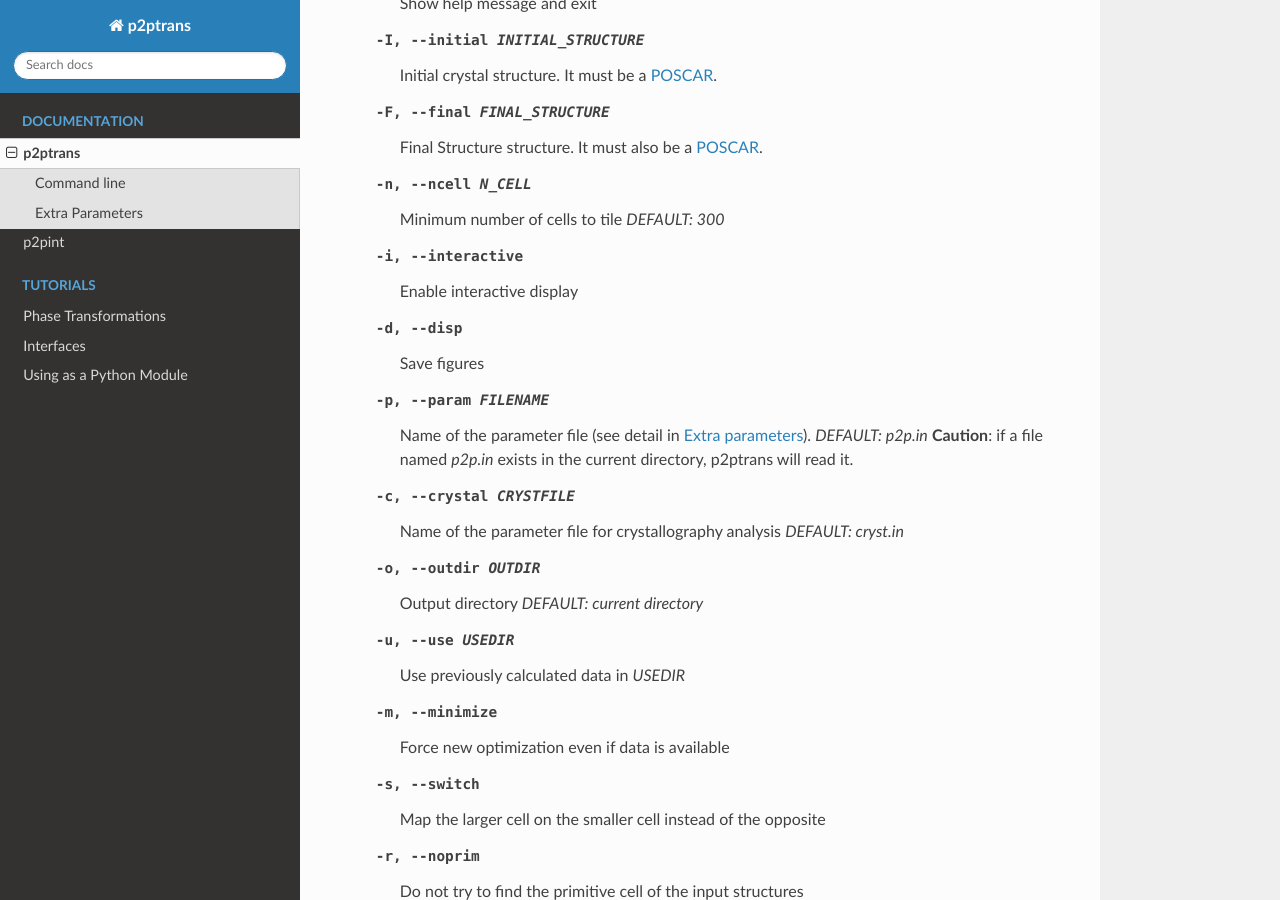
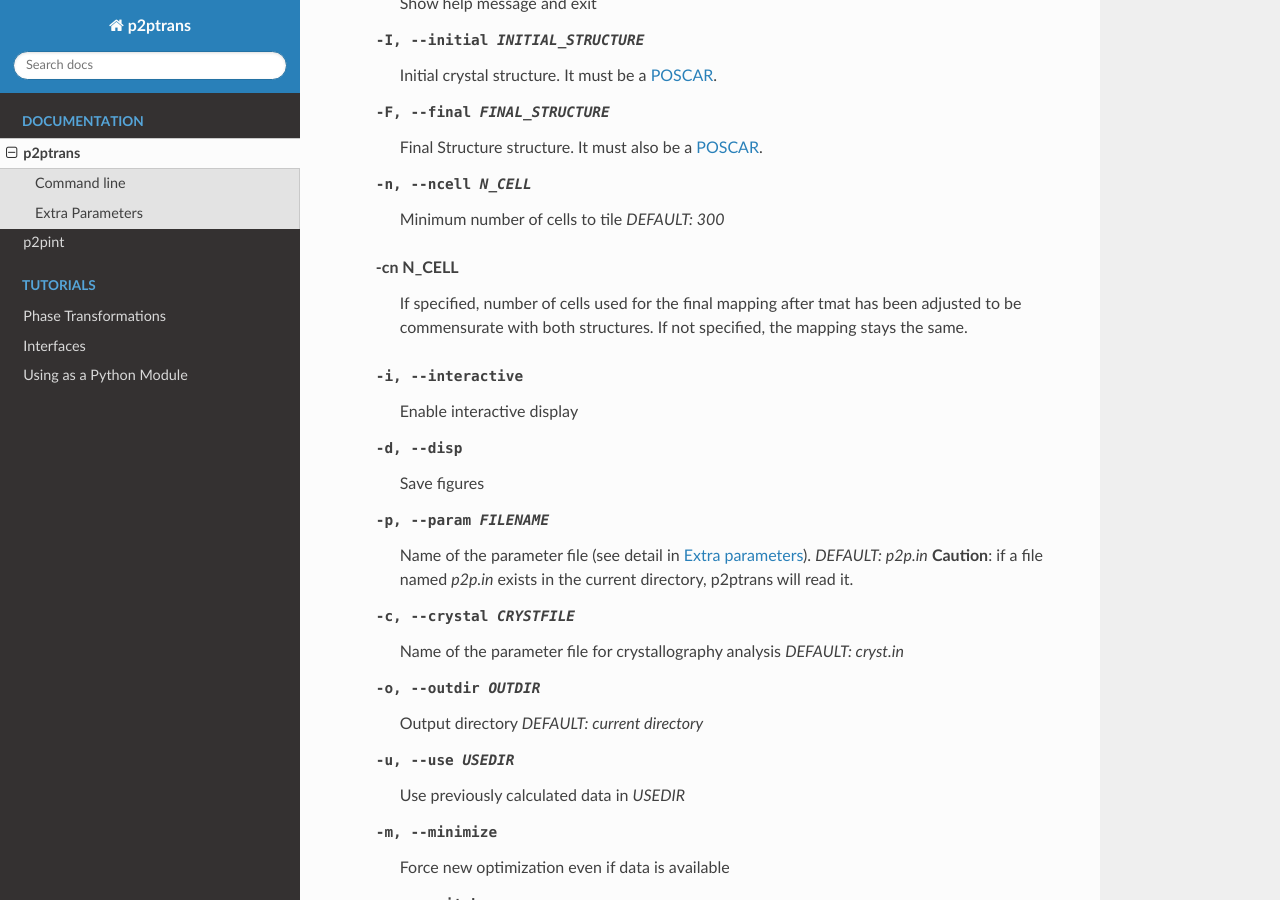
Before and after one commit to ftherrien/p2ptrans, a Sphinx documentation site: the page built from docs/source/p2ptrans.rst, in a window 1280 px wide and 900 px high, scrolled down 422 px. Built offline with Sphinx 7.4.7 and the Read the Docs theme 2.0.0, drawn with Linux system fonts in a browser that asks for light colours.

```diff
--- a/docs/source/p2pint.rst
+++ b/docs/source/p2pint.rst
@@ -20,6 +20,8 @@ Optional arguments:
                         Structure at the top, miller indices and chemistry rule. This structure will be strained.  Format: *TOP_STRUCTURE [h,k,l] 1 EL11 [EL12 ...] [2 EL21 [EL22 ...] ...]* Ex: POSCAR_B [1,1,0] 1 C
   -n, --ncell NCELL
                         Number of cells to tile *DEFAULT: 100*
+  -cn N_CELL
+                        Number of cells used for the final mapping after tmat has been adjusted to be commensurate with both structures. *DEFAULT: N_CELL*
   -N, --niter N_ITER
                         Number of random initial deformation matrices. *DEFAULT: 1000*
   -i, --interactive     Enable interactive display
--- a/docs/source/p2ptrans.rst
+++ b/docs/source/p2ptrans.rst
@@ -20,6 +20,8 @@ Optional arguments:
                         Final Structure structure. It must also be a `POSCAR <https://www.vasp.at/wiki/index.php/Input>`_.
   -n, --ncell N_CELL
                         Minimum number of cells to tile *DEFAULT: 300*
+  -cn N_CELL
+                        If specified, number of cells used for the final mapping after tmat has been adjusted to be commensurate with both structures. If not specified, the mapping stays the same.
   -i, --interactive     Enable interactive display
   -d, --disp            Save figures
   -p, --param FILENAME
--- a/setup.py
+++ b/setup.py
@@ -4,7 +4,7 @@ from numpy.distutils.core import setup, Extension
 mod = Extension(name='p2ptrans.fmodules', sources=['source/lap.f90', 'source/utils.f90', 'source/tiling.f90', 'source/potential.f90', 'source/transform.f90'], extra_f90_compile_args=["-fopenmp","-O3"], extra_link_args=['-lgomp'], f2py_options=["only:","munkres", "free_trans", "rot_mat", "center", "eye", "norm", "split", "det", "sort", "sphere", "circle", "distance", "derivative", "closest", "fixed_tmat", "fixed_tmat_int", "intoptimization", "fastoptimization", "optimize_vec", ":"])
 
 setup(name='p2ptrans',
-      version='2.0 beta 7',
+      version='2.0 APS2021',
       description='An algorithm to match crystal structures',
       url='https://github.com/ftherrien/p2ptrans',
       author='Felix Therrien',
```
Also changed, not shown: README.md (+9 -4 lines).
